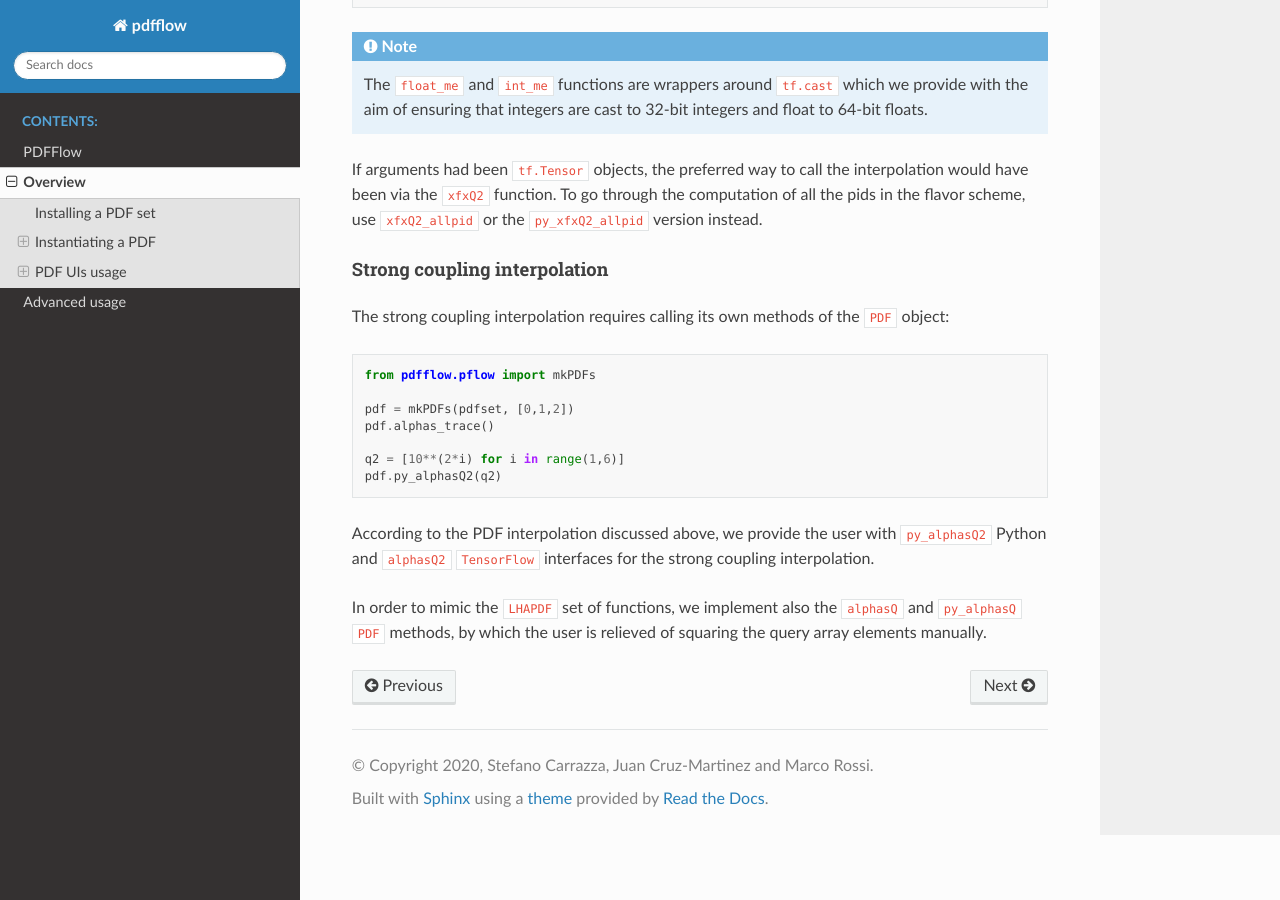
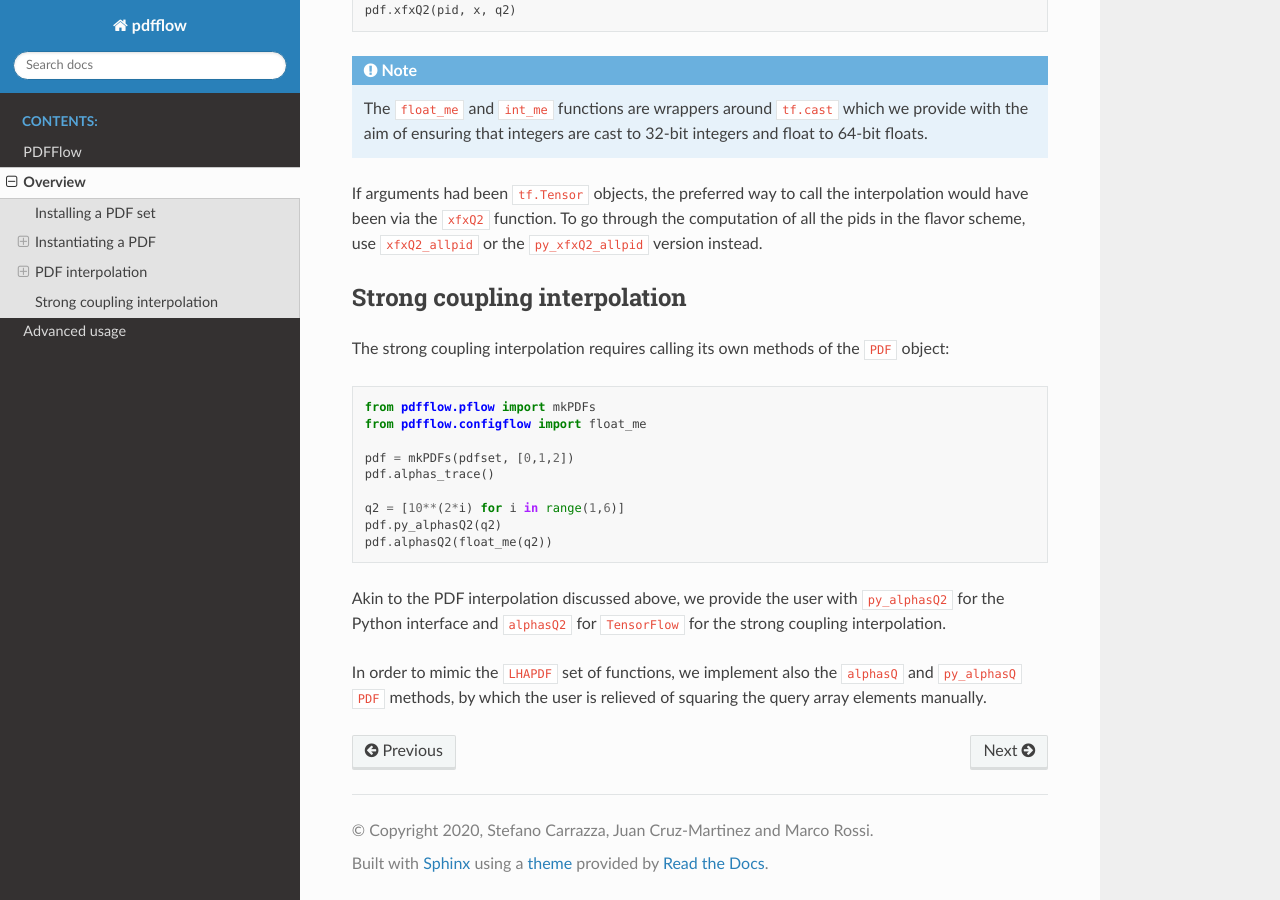
Before and after one commit to N3PDF/pdfflow, a Sphinx documentation site: the page built from doc/source/overview.rst, in a window 1280 px wide and 900 px high, scrolled down 2313 px. Built offline with Sphinx 7.4.7 and the Read the Docs theme 2.0.0, drawn with Linux system fonts in a browser that asks for light colours; some of the changed text lies outside the part shown.

Commit message:
change section name

```diff
--- a/doc/source/overview.rst
+++ b/doc/source/overview.rst
@@ -75,8 +75,8 @@ The class can also be instantiated directly with:
 
 Note that in order to instantiate a PDF class it is always necessary to provide the source directory of the PDF sets.
 
-PDF UIs usage
-=============
+PDF interpolation
+=================
 The PDF interpolation can be worked out calling the ``py_xfxQ2`` method with
 python or TensorFlow objects as arguments:
 
@@ -125,20 +125,24 @@ To go through the computation of all the pids in the flavor scheme, use ``xfxQ2_
 
 
 Strong coupling interpolation
------------------------------
+=============================
 
 The strong coupling interpolation requires calling its own methods of the ``PDF`` object:
 
+
 .. code-block:: python
 
-	from pdfflow.pflow import mkPDFs
+  from pdfflow.pflow import mkPDFs
+  from pdfflow.configflow import float_me
 
-	pdf = mkPDFs(pdfset, [0,1,2])
-	pdf.alphas_trace()
+  pdf = mkPDFs(pdfset, [0,1,2])
+  pdf.alphas_trace()
 
-	q2 = [10**(2*i) for i in range(1,6)]
-	pdf.py_alphasQ2(q2)
+  q2 = [10**(2*i) for i in range(1,6)]
+  pdf.py_alphasQ2(q2)
+  pdf.alphasQ2(float_me(q2))
 
-According to the PDF interpolation discussed above, we provide the user with ``py_alphasQ2`` Python and ``alphasQ2`` ``TensorFlow`` interfaces for the strong coupling interpolation.
+
+Akin to the PDF interpolation discussed above, we provide the user with ``py_alphasQ2`` for the Python interface and ``alphasQ2`` for ``TensorFlow`` for the strong coupling interpolation.
 
 In order to mimic the ``LHAPDF`` set of functions, we implement also the ``alphasQ`` and ``py_alphasQ`` ``PDF`` methods, by which the user is relieved of squaring the query array elements manually.
```
